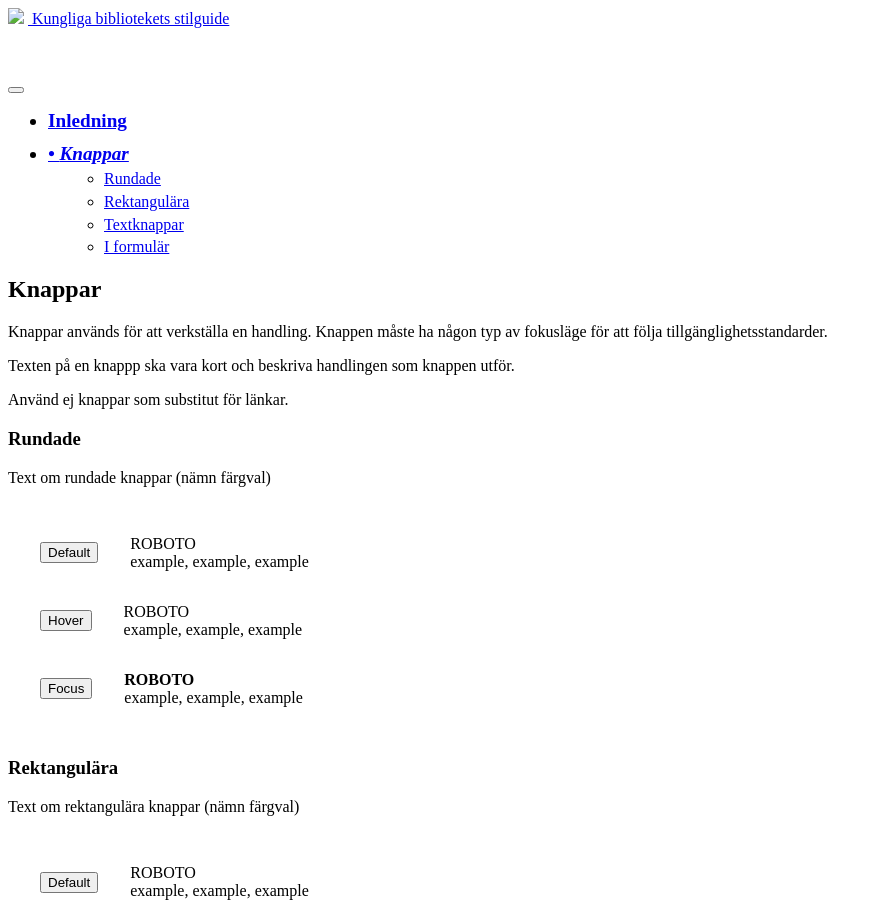
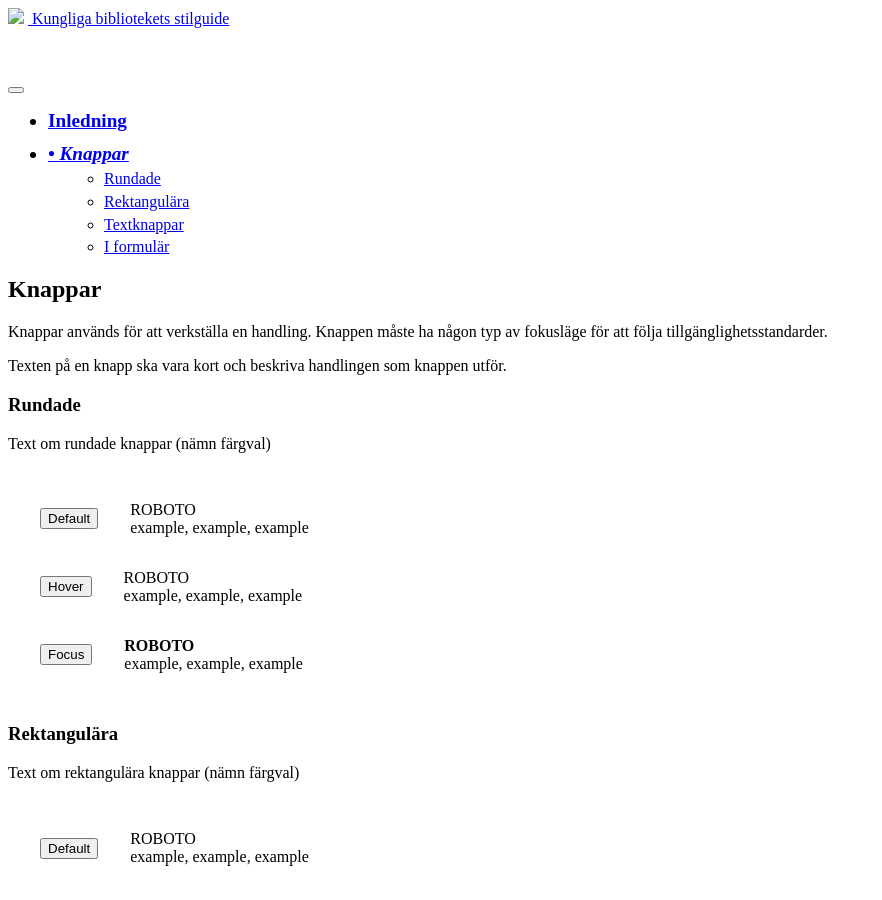
Before and after one commit to Kungbib/styleguide, an MkDocs documentation site: the page built from docs/buttons.md, in a window 1280 px wide and 900 px high. Shown: the whole window, without its empty margins (0-882 px from the left). Built offline with MkDocs 1.6.1, drawn with Linux system fonts in a browser that asks for light colours; nearby versions of some CDN libraries; some web fonts are replaced; library files that are not in the unit come from our copies.

Commit message:
Updated first paragraph

```diff
--- a/docs/buttons.md
+++ b/docs/buttons.md
@@ -1,10 +1,7 @@
 ## Knappar
-
 Knappar används för att verkställa en handling. Knappen måste ha någon typ av fokusläge för att följa tillgänglighetsstandarder.
 
-Texten på en knappp ska vara kort och beskriva handlingen som knappen utför.
-
-Använd ej knappar som substitut för länkar.
+Texten på en knapp ska vara kort och beskriva handlingen som knappen utför.
 
 ### Rundade
 
```
